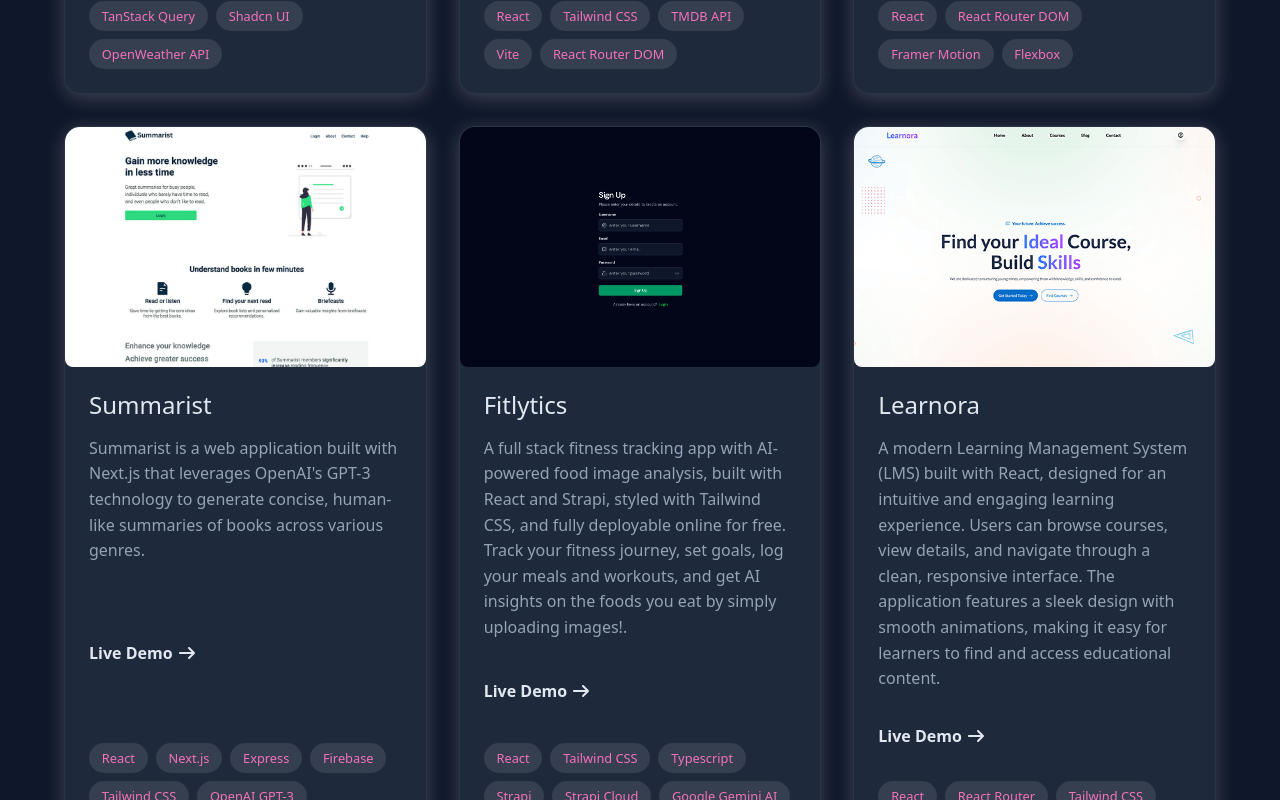
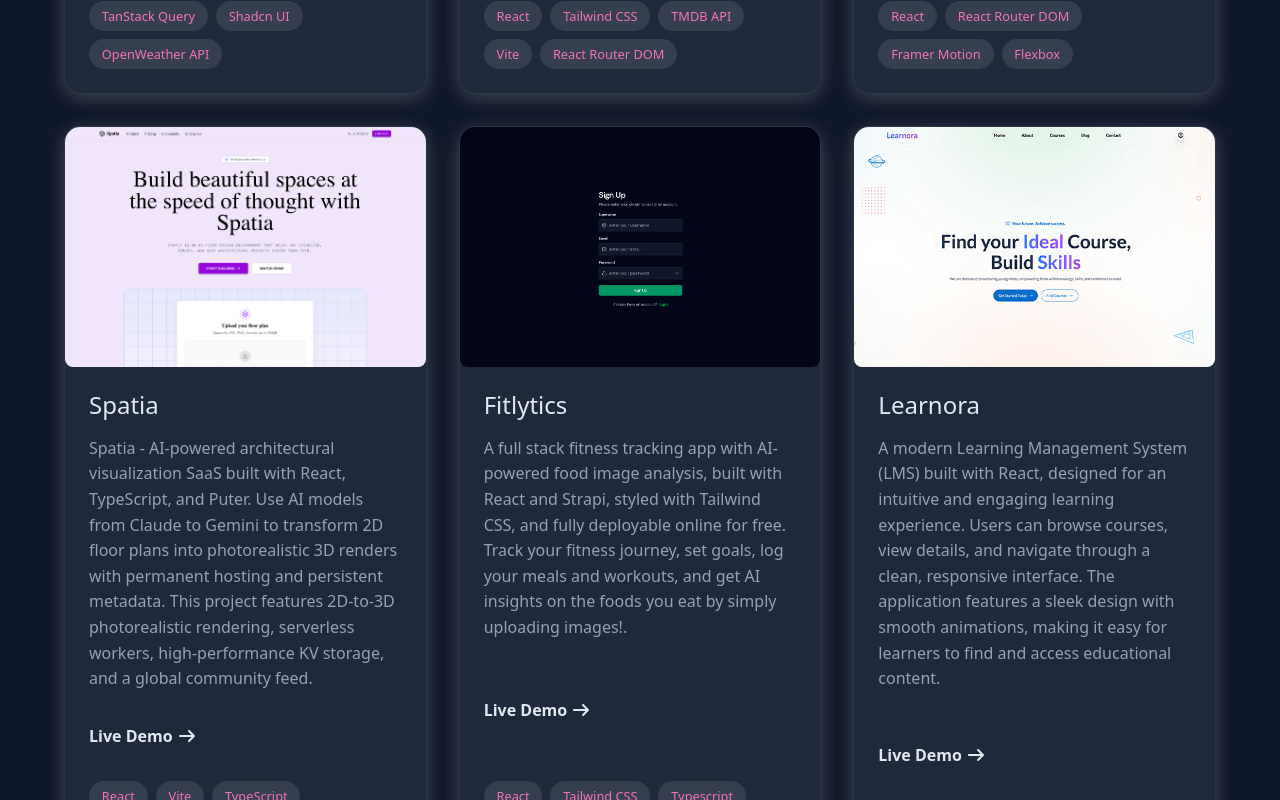
Before and after one commit to jeanrichardson610/JR-Studio, a React (Vite) app: page / in a window 1280 px wide. Shown: the part 1840-2640 px from the top of the page. Built offline with nearby package versions, Linux system fonts and the light colour scheme.

Commit message:
updated Summarist to Spatia

```diff
--- a/src/Components/Projects.jsx
+++ b/src/Components/Projects.jsx
@@ -44,11 +44,11 @@
       tech: ["React", "React Router DOM", "Framer Motion", "Flexbox"],
     },
     {
-      title: "Summarist",
-      img: "/projects/Summarist-project.jpg",
-      description: "Summarist is a web application built with Next.js that leverages OpenAI's GPT-3 technology to generate concise, human-like summaries of books across various genres.",
-      link: "https://summarist-kohl.vercel.app/",
-      tech: ["React", "Next.js", "Express", "Firebase", "Tailwind CSS", "OpenAI GPT-3", "Typescript"],
+      title: "Spatia",
+      img: "/projects/Spatia-project.png",
+      description: "Spatia - AI-powered architectural visualization SaaS built with React, TypeScript, and Puter. Use AI models from Claude to Gemini to transform 2D floor plans into photorealistic 3D renders with permanent hosting and persistent metadata. This project features 2D-to-3D photorealistic rendering, serverless workers, high-performance KV storage, and a global community feed. ",
+      link: "https://puter.com/app/spatia",
+      tech: ["React", "Vite", "TypeScript", "Tailwind CSS", "Puter", "Puter.js", "Claude", "Gemini"],
     },
     {
       title: "Fitlytics",
```
Also changed, not shown: public/projects/Spatia-project.png (added).
